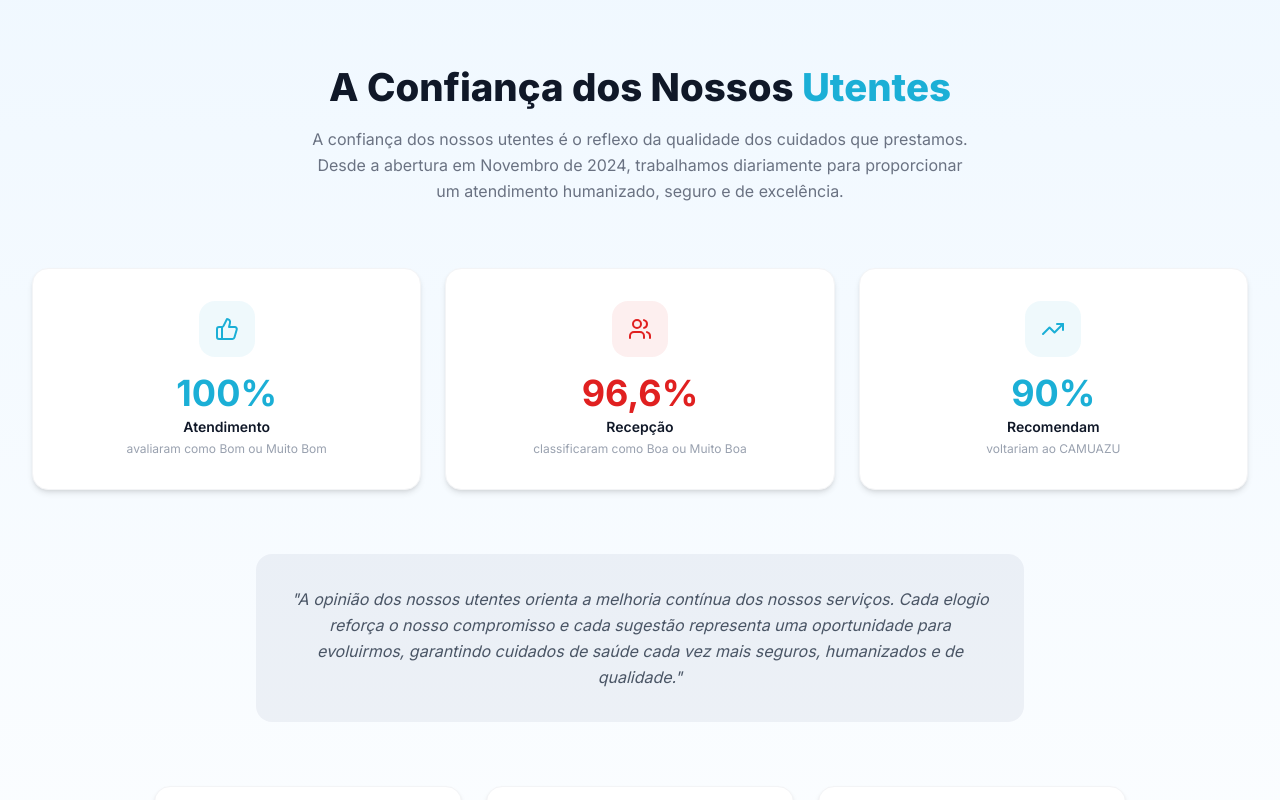
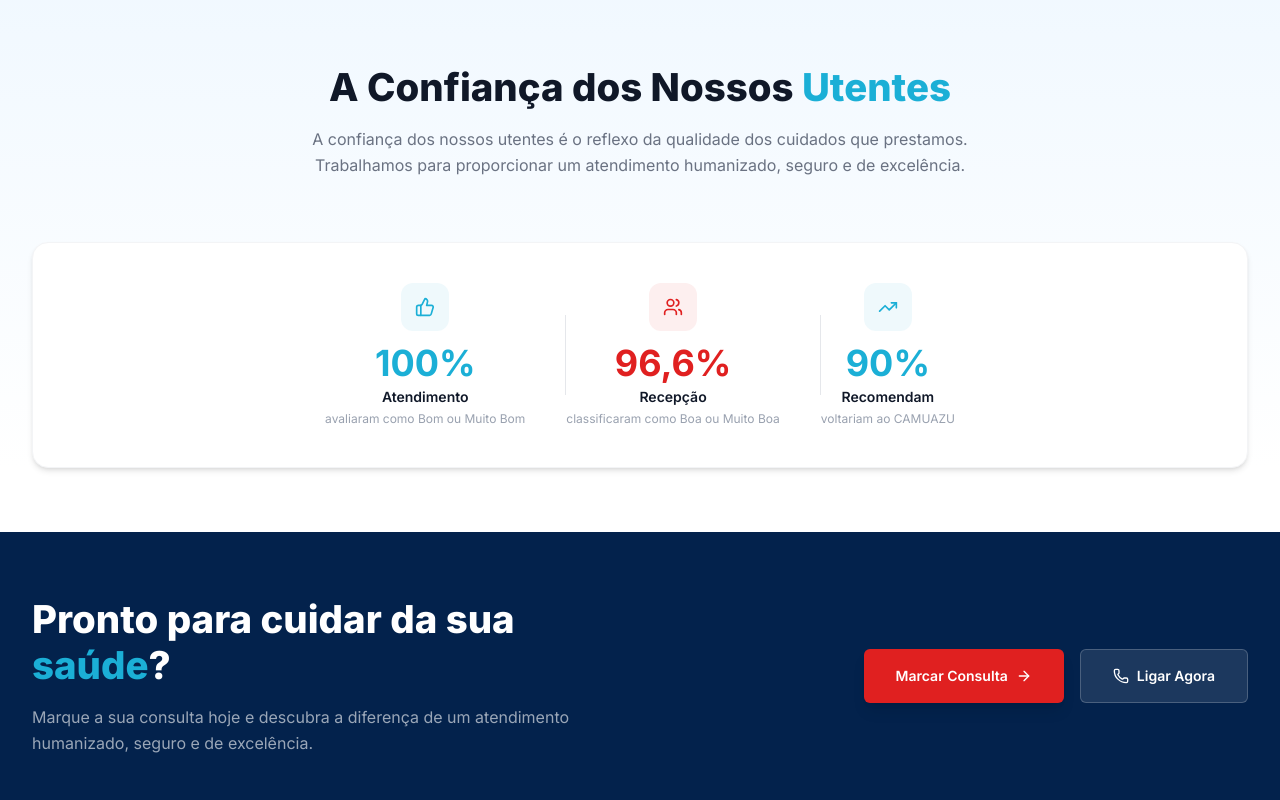
Before and after one commit to Saudigitus/camuazu-portal, a React (Vite) app: page / in a window 1280 px wide. Shown: the part 3760-4560 px from the top of the page. Built offline with nearby package versions, Linux system fonts and the light colour scheme.

Commit message:
refactor(testimonials): restructure indicators

```diff
--- a/src/app/components/Testimonials.tsx
+++ b/src/app/components/Testimonials.tsx
@@ -38,7 +38,7 @@ export function Testimonials() {
   const inView = useInView(ref, { once: true, margin: "-80px" });
 
   return (
-    <section className="py-24 bg-gradient-to-b from-[#F0F8FF] to-white" ref={ref}>
+    <section className="pt-24 bg-gradient-to-b from-[#F0F8FF] to-white" ref={ref}>
       <div className="max-w-7xl mx-auto px-4 sm:px-6 lg:px-8">
         {/* Header */}
         <motion.div
@@ -52,37 +52,46 @@ export function Testimonials() {
             <span className="text-[#1BAFD6]">Utentes</span>
           </h2>
           <p className="text-gray-500 max-w-2xl mx-auto leading-relaxed">
-            A confiança dos nossos utentes é o reflexo da qualidade dos cuidados que prestamos. Desde a abertura em Novembro de 2024, trabalhamos diariamente para proporcionar um atendimento humanizado, seguro e de excelência.
+            A confiança dos nossos utentes é o reflexo da qualidade dos cuidados que prestamos. Trabalhamos para proporcionar um atendimento humanizado, seguro e de excelência.
           </p>
         </motion.div>
 
         {/* Indicators */}
-        <div className="grid grid-cols-1 md:grid-cols-3 gap-6 mb-16">
-          {indicators.map((ind, i) => (
         <motion.div
-              key={ind.label}
           initial={{ opacity: 0, y: 30 }}
           animate={inView ? { opacity: 1, y: 0 } : {}}
-              transition={{ duration: 0.5, delay: i * 0.1 }}
-              className="bg-white rounded-2xl p-8 shadow-md border border-gray-100 text-center"
+          transition={{ duration: 0.5 }}
+          className="bg-white rounded-2xl p-8 md:p-10 shadow-md border border-gray-100 mb-16"
         >
+          <div className="flex flex-col md:flex-row items-center justify-center gap-8 md:gap-0">
+            {indicators.map((ind, i) => (
+              <div key={ind.label} className="flex items-center gap-8 md:gap-10">
+                {/* Indicator */}
+                <div className="text-center">
                   <div
-                className="w-14 h-14 rounded-2xl flex items-center justify-center mx-auto mb-4"
+                    className="w-12 h-12 rounded-xl flex items-center justify-center mx-auto mb-3"
                     style={{ backgroundColor: `${ind.color}12` }}
                   >
-                <ind.icon size={24} style={{ color: ind.color }} />
+                    <ind.icon size={20} style={{ color: ind.color }} />
                   </div>
-              <div className="text-4xl font-bold mb-1" style={{ color: ind.color }}>
+                  <div className="text-3xl md:text-4xl font-bold mb-1" style={{ color: ind.color }}>
                     {ind.value}
                   </div>
                   <div className="text-gray-900 font-semibold text-sm mb-1">{ind.label}</div>
                   <p className="text-gray-400 text-xs">{ind.desc}</p>
-            </motion.div>
+                </div>
+
+                {/* Vertical Line */}
+                {i < indicators.length - 1 && (
+                  <div className="hidden md:block w-px h-20 bg-gray-200" />
+                )}
+              </div>
             ))}
           </div>
+        </motion.div>
 
         {/* Improvement message */}
-        <motion.div
+        {/* <motion.div
           initial={{ opacity: 0, y: 20 }}
           animate={inView ? { opacity: 1, y: 0 } : {}}
           transition={{ duration: 0.6, delay: 0.3 }}
@@ -91,10 +100,10 @@ export function Testimonials() {
           <p className="text-gray-600 leading-relaxed italic">
             "A opinião dos nossos utentes orienta a melhoria contínua dos nossos serviços. Cada elogio reforça o nosso compromisso e cada sugestão representa uma oportunidade para evoluirmos, garantindo cuidados de saúde cada vez mais seguros, humanizados e de qualidade."
           </p>
-        </motion.div>
+        </motion.div> */}
 
         {/* Testimonials Grid */}
-        <div className="w-full md:w-[80%] mx-auto grid grid-cols-1 md:grid-cols-2 lg:grid-cols-3 gap-6 mb-16">
+        {/* <div className="w-full md:w-[80%] mx-auto grid grid-cols-1 md:grid-cols-2 lg:grid-cols-3 gap-6 mb-16">
           {testimonials.map((t, i) => (
             <motion.div
               key={t.name}
@@ -133,7 +142,7 @@ export function Testimonials() {
               </div>
             </motion.div>
           ))}
-        </div>
+        </div> */}
       </div>
     </section>
   );
```
Lines whose indentation alone changed are shown as unchanged.
